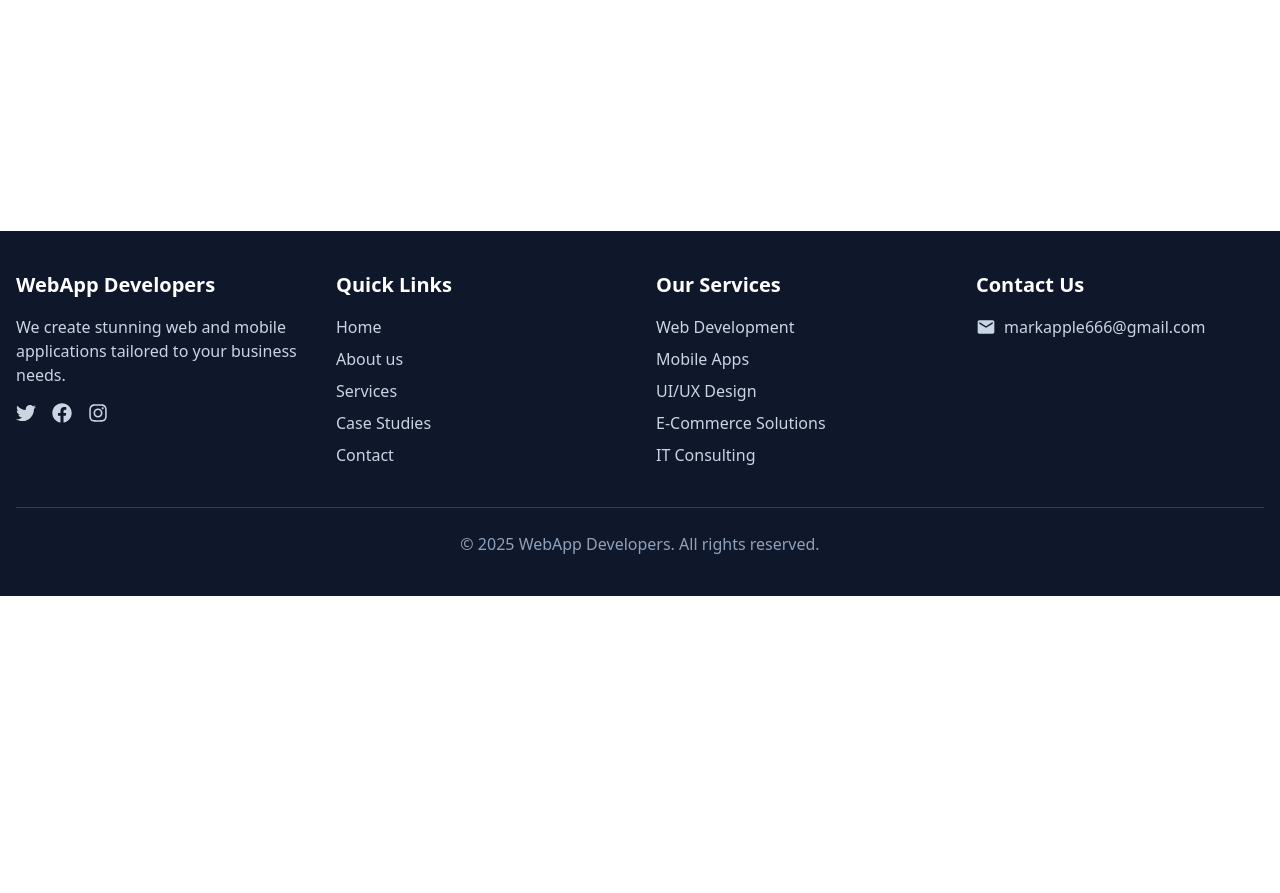
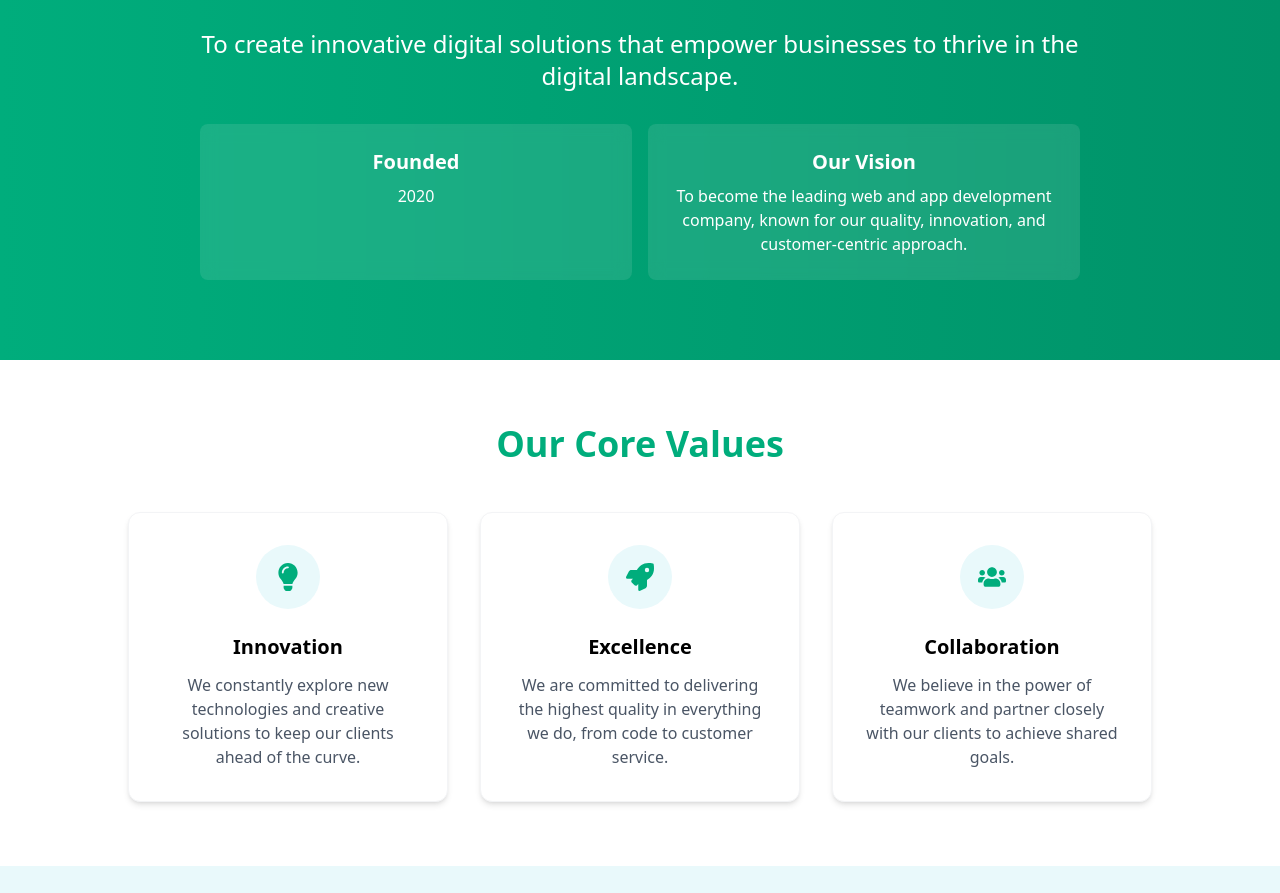
Before and after one commit to kmxyz/CodeCove, a React (Vite) app: page /about in a window 1280 px wide. Shown: the part 204-1097 px from the top of the page. Before the commit the page ends 800 px from the top, so only its background shows below. Built offline with nearby package versions, Linux system fonts and the light colour scheme.

Commit message:
Add Services page and route to App component

```diff
--- a/src/App.jsx
+++ b/src/App.jsx
@@ -5,6 +5,7 @@ import Footer from "./components/footer";
 import Main from "./pages/main/main";
 import Contact from "./pages/contact/Contact";
 import About from "./pages/about/About";
+import Services from "./pages/services/Services";
 function App() {
   return (
     <div className="min-h-screen flex flex-col">
@@ -15,6 +16,7 @@ function App() {
             <Route path="/" element={<Main />} />
             <Route path="/contact" element={<Contact />} />
             <Route path="/about" element={<About />} />
+            <Route path="/services" element={<Services />} />
           </Routes>
         </div>
         <Footer />
--- a/src/pages/about/About.jsx
+++ b/src/pages/about/About.jsx
@@ -1,5 +1,140 @@
+import {
+  companyInfo,
+  workApproach,
+  coreValues,
+  expertise,
+} from "../../utils/aboutData";
+import { Link } from "react-router-dom";
+
 const About = () => {
-  return <div>About</div>;
+  return (
+    <div className="bg-white">
+      {/* Hero Section */}
+      <section className="py-20 bg-gradient-to-r from-[#00AD7C] to-[#009369] text-white">
+        <div className="container mx-auto px-4">
+          <div className="max-w-4xl mx-auto text-center">
+            <h1 className="text-4xl md:text-5xl font-bold mb-6">
+              About {companyInfo.name}
+            </h1>
+            <p className="text-xl md:text-2xl mb-8">{companyInfo.mission}</p>
+            <div className="flex flex-wrap justify-center gap-4">
+              <div className="bg-white/10 backdrop-blur-sm rounded-lg p-6 basis-full md:basis-[calc(50%-1rem)]">
+                <h3 className="text-xl font-semibold mb-2">Founded</h3>
+                <p>{companyInfo.founded}</p>
+              </div>
+              <div className="bg-white/10 backdrop-blur-sm rounded-lg p-6 basis-full md:basis-[calc(50%-1rem)]">
+                <h3 className="text-xl font-semibold mb-2">Our Vision</h3>
+                <p>{companyInfo.vision}</p>
+              </div>
+            </div>
+          </div>
+        </div>
+      </section>
+
+      {/* Core Values Section */}
+      <section className="py-16 container mx-auto px-4">
+        <div className="max-w-5xl mx-auto">
+          <h2 className="text-3xl md:text-4xl font-bold text-center mb-12 text-[#00AD7C]">
+            Our Core Values
+          </h2>
+          <div className="grid md:grid-cols-3 gap-8">
+            {coreValues.map((value) => (
+              <div
+                key={value.id}
+                className="bg-white p-8 rounded-xl shadow-md transition-transform hover:scale-105 border border-gray-100"
+              >
+                <div className="bg-[#E9F9FB] rounded-full w-16 h-16 flex items-center justify-center mb-6 mx-auto text-[#00AD7C]">
+                  <value.icon size={28} />
+                </div>
+                <h3 className="text-xl font-bold text-center mb-3">
+                  {value.title}
+                </h3>
+                <p className="text-gray-600 text-center">{value.description}</p>
+              </div>
+            ))}
+          </div>
+        </div>
+      </section>
+
+      {/* Work Approach Section */}
+      <section className="py-16 bg-[#E9F9FB]">
+        <div className="container mx-auto px-4">
+          <div className="max-w-5xl mx-auto">
+            <h2 className="text-3xl md:text-4xl font-bold text-center mb-12 text-[#00AD7C]">
+              Our Development Process
+            </h2>
+            <div className="grid md:grid-cols-2 lg:grid-cols-3 gap-8">
+              {workApproach.map((step) => (
+                <div
+                  key={step.id}
+                  className="bg-white rounded-xl p-8 shadow-md transition-all hover:shadow-lg"
+                >
+                  <div className="flex flex-col items-center">
+                    <div className="bg-[#00AD7C] text-white rounded-full w-12 h-12 flex items-center justify-center mb-4">
+                      {step.id}
+                    </div>
+                    <div className="text-[#00AD7C] mb-4">
+                      <step.icon size={32} />
+                    </div>
+                    <h3 className="text-xl font-bold text-center mb-3">
+                      {step.title}
+                    </h3>
+                    <p className="text-gray-600 text-center">
+                      {step.description}
+                    </p>
+                  </div>
+                </div>
+              ))}
+            </div>
+          </div>
+        </div>
+      </section>
+
+      {/* Expertise Section */}
+      <section className="py-16 bg-white">
+        <div className="container mx-auto px-4">
+          <div className="max-w-5xl mx-auto">
+            <h2 className="text-3xl md:text-4xl font-bold text-center mb-12 text-[#00AD7C]">
+              Our Expertise
+            </h2>
+            <div className="grid md:grid-cols-3 gap-8">
+              {expertise.map((item) => (
+                <div
+                  key={item.id}
+                  className="bg-white p-8 rounded-xl shadow-md border-t-4 border-[#00AD7C]"
+                >
+                  <div className="text-[#00AD7C] mb-4">
+                    <item.icon size={32} />
+                  </div>
+                  <h3 className="text-xl font-bold mb-3">{item.title}</h3>
+                  <p className="text-gray-600">{item.description}</p>
+                </div>
+              ))}
+            </div>
+          </div>
+        </div>
+      </section>
+
+      {/* CTA Section */}
+      <section className="py-20 bg-gradient-to-r from-[#009369] to-[#00AD7C] text-white">
+        <div className="container mx-auto px-4">
+          <div className="max-w-4xl mx-auto text-center">
+            <h2 className="text-3xl md:text-4xl font-bold mb-6">
+              Ready to Work With Us?
+            </h2>
+            <p className="text-xl mb-8">
+              Let's turn your ideas into reality with our expert team.
+            </p>
+            <Link to="/contact">
+              <button className="bg-white text-[#00AD7C] hover:bg-gray-100 transition-colors px-8 py-3 rounded-md font-bold text-lg">
+                Contact Us
+              </button>
+            </Link>
+          </div>
+        </div>
+      </section>
+    </div>
+  );
 };
 
 export default About;
--- /dev/null
+++ b/src/pages/services/Services.jsx
@@ -0,0 +1,5 @@
+const Services = () => {
+  return <div>Services</div>;
+};
+
+export default Services;
--- /dev/null
+++ b/src/utils/aboutData.js
@@ -0,0 +1,108 @@
+import { FaUsers, FaLightbulb, FaRocket } from "react-icons/fa";
+import { MdOutlineDesignServices, MdDeveloperMode } from "react-icons/md";
+import { IoIosGlobe } from "react-icons/io";
+import { BsClipboardData, BsCodeSlash, BsLaptop } from "react-icons/bs";
+import { RiUserSettingsLine } from "react-icons/ri";
+import { AiOutlineDeploymentUnit } from "react-icons/ai";
+
+export const companyInfo = {
+  name: "WebCraft Studios",
+  founded: "2020",
+  mission:
+    "To create innovative digital solutions that empower businesses to thrive in the digital landscape.",
+  vision:
+    "To become the leading web and app development company, known for our quality, innovation, and customer-centric approach.",
+};
+
+export const workApproach = [
+  {
+    id: 1,
+    title: "Discovery & Planning",
+    description:
+      "We begin every project with a thorough discovery phase to understand your business goals, target audience, and project requirements.",
+    icon: BsClipboardData,
+  },
+  {
+    id: 2,
+    title: "Design & Prototyping",
+    description:
+      "Our design process focuses on creating intuitive, engaging interfaces that align with your brand identity and user expectations.",
+    icon: MdOutlineDesignServices,
+  },
+  {
+    id: 3,
+    title: "Development",
+    description:
+      "Using modern frameworks and best practices, we build scalable, performant applications that meet your specifications.",
+    icon: BsCodeSlash,
+  },
+  {
+    id: 4,
+    title: "Testing & QA",
+    description:
+      "Rigorous testing ensures your application works flawlessly across all devices, browsers, and user scenarios.",
+    icon: BsLaptop,
+  },
+  {
+    id: 5,
+    title: "Deployment",
+    description:
+      "We handle the technical deployment process, ensuring a smooth transition from development to production.",
+    icon: AiOutlineDeploymentUnit,
+  },
+  {
+    id: 6,
+    title: "Support & Maintenance",
+    description:
+      "Our relationship continues after launch with ongoing support, updates, and improvements to your digital product.",
+    icon: RiUserSettingsLine,
+  },
+];
+
+export const coreValues = [
+  {
+    id: 1,
+    title: "Innovation",
+    description:
+      "We constantly explore new technologies and creative solutions to keep our clients ahead of the curve.",
+    icon: FaLightbulb,
+  },
+  {
+    id: 2,
+    title: "Excellence",
+    description:
+      "We are committed to delivering the highest quality in everything we do, from code to customer service.",
+    icon: FaRocket,
+  },
+  {
+    id: 3,
+    title: "Collaboration",
+    description:
+      "We believe in the power of teamwork and partner closely with our clients to achieve shared goals.",
+    icon: FaUsers,
+  },
+];
+
+export const expertise = [
+  {
+    id: 1,
+    title: "UI/UX Design",
+    description:
+      "Creating intuitive, engaging user experiences that delight your customers and achieve your business goals.",
+    icon: MdOutlineDesignServices,
+  },
+  {
+    id: 2,
+    title: "Web Development",
+    description:
+      "Building responsive, fast-loading websites that look great on all devices and rank well in search engines.",
+    icon: MdDeveloperMode,
+  },
+  {
+    id: 3,
+    title: "App Development",
+    description:
+      "Developing native and cross-platform mobile applications that provide seamless experiences on all devices.",
+    icon: IoIosGlobe,
+  },
+];
```
